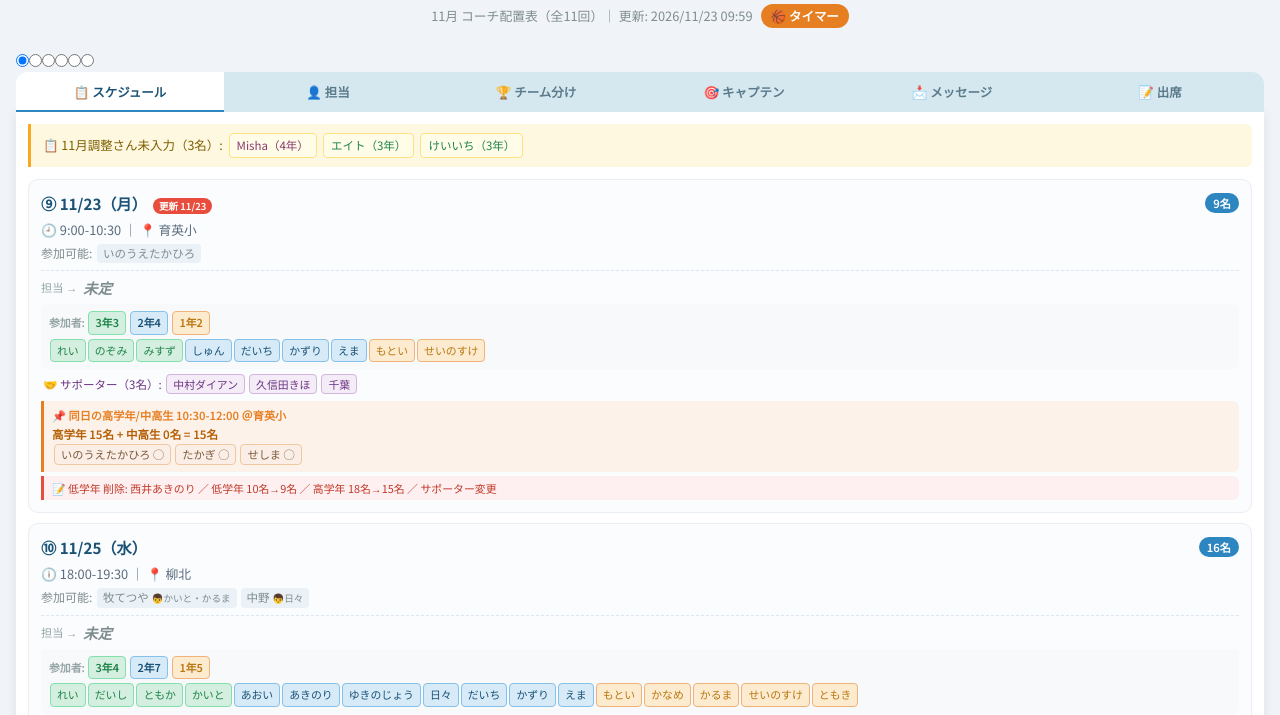
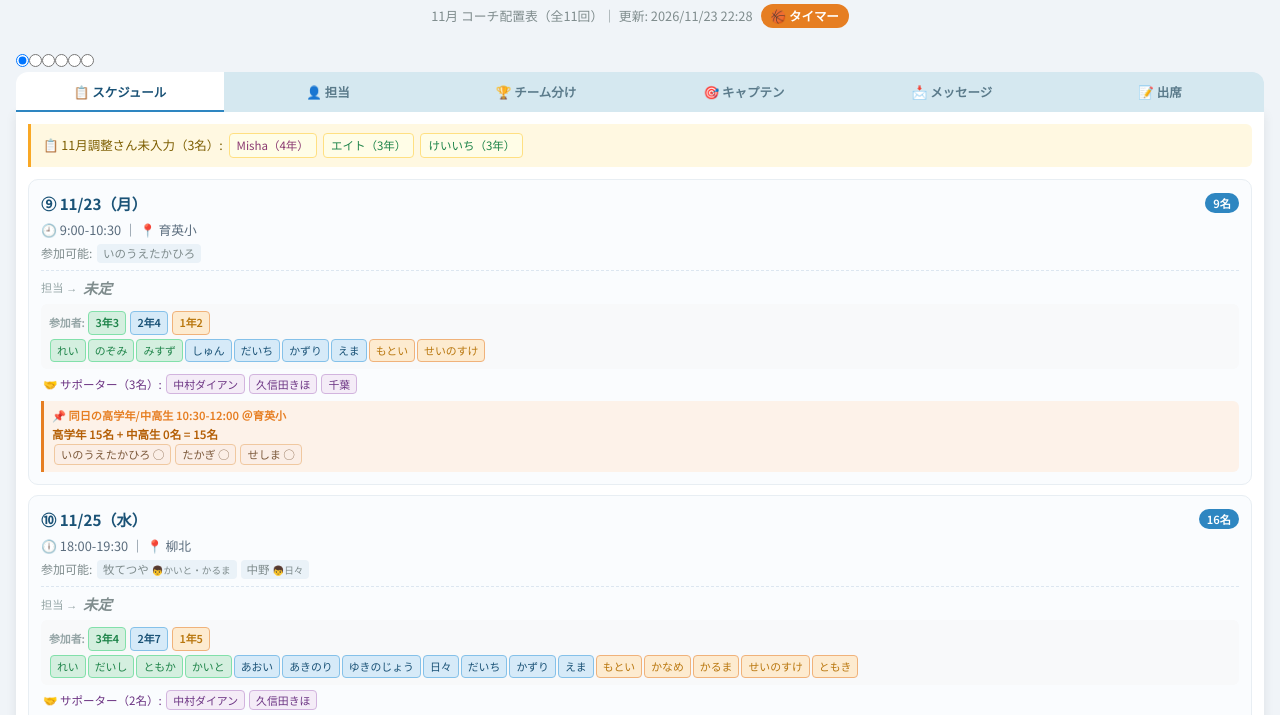
Before and after one commit to DianeNakamura/blazers-schedule, a plain HTML site: page index.html in a window 1280 px wide. Shown: the part 48-763 px from the top of the page. Drawn offline with Linux system fonts and the light colour scheme.

Commit message:
Auto-update schedule

```diff
--- a/index.html
+++ b/index.html
@@ -182,7 +182,7 @@
 </head>
 <body>
 <h1>🏀 ブレイザーズ低学年練習スケジュール</h1>
-<p class="subtitle">11月 コーチ配置表（全11回）｜ 更新: 2026/11/23 09:59<a href="https://dianenakamura.github.io/bball-timer/" target="_blank" rel="noopener" class="ext-link" style="margin-left:8px;display:inline-block;padding:3px 10px;background:#e67e22;color:#fff;border-radius:14px;font-size:.78rem;font-weight:700;text-decoration:none">🏀 タイマー</a></p>
+<p class="subtitle">11月 コーチ配置表（全11回）｜ 更新: 2026/11/23 22:28<a href="https://dianenakamura.github.io/bball-timer/" target="_blank" rel="noopener" class="ext-link" style="margin-left:8px;display:inline-block;padding:3px 10px;background:#e67e22;color:#fff;border-radius:14px;font-size:.78rem;font-weight:700;text-decoration:none">🏀 タイマー</a></p>
 <input type="radio" name="tab" id="tab1" checked><input type="radio" name="tab" id="tab2"><input type="radio" name="tab" id="tab4"><input type="radio" name="tab" id="tab5"><input type="radio" name="tab" id="tab6"><input type="radio" name="tab" id="tab7">
 <div class="tabs"><label for="tab1">📋 スケジュール</label><label for="tab2">👤 担当</label><label for="tab4">🏆 チーム分け</label><label for="tab5">🎯 キャプテン</label><label for="tab6">📩 メッセージ</label><label for="tab7">📝 出席</label></div>
 
@@ -191,14 +191,13 @@
   <div class="not-entered">📋 11月調整さん未入力（3名）: <span class="not-entered-name gl4">Misha（4年）</span><span class="not-entered-name gl3">エイト（3年）</span><span class="not-entered-name gl3">けいいち（3年）</span></div>
 <div id="schedule-sessions">
   <p id="schedule-empty" class="schedule-empty" hidden>今日以降の予定はありません。</p>
-  <div id="upcoming-sessions"><div class="schedule-session" data-session-date="2026-11-23">  <div class="card"><div class="card-header"><span class="date">⑨ 11/23（月）<span class="diff-badge">更新 11/23</span></span><span class="badge">9名</span></div>
+  <div id="upcoming-sessions"><div class="schedule-session" data-session-date="2026-11-23">  <div class="card"><div class="card-header"><span class="date">⑨ 11/23（月）</span><span class="badge">9名</span></div>
     <div class="venue">🕘 9:00-10:30 ｜ 📍 育英小</div>
     <div class="available">参加可能: <span>いのうえたかひろ</span></div>
     <div class="assigned"><span class="assigned-label">担当 →</span><span class="assigned-name not-needed">未定</span></div>
     <div class="participants-inline"><div class="p-label">参加者: <span class="grade-label gl3">3年3</span> <span class="grade-label gl2">2年4</span> <span class="grade-label gl1">1年2</span></div><span class="g3">れい</span><span class="g3">のぞみ</span><span class="g3">みすず</span><span class="g2">しゅん</span><span class="g2">だいち</span><span class="g2">かずり</span><span class="g2">えま</span><span class="g1">もとい</span><span class="g1">せいのすけ</span></div>
     <div class="supporters">🤝 サポーター（3名）: <span class="sup-name">中村ダイアン</span><span class="sup-name">久信田きほ</span><span class="sup-name">千葉</span></div>
     <div class="kounen"><div class="kounen-title">📌 同日の高学年/中高生 10:30-12:00 ＠育英小</div><div class="kounen-participants">高学年 15名 + 中高生 0名 = 15名</div><span>いのうえたかひろ ◯</span><span>たかぎ ◯</span><span>せしま ◯</span></div>
-    <div class="diff-detail">📝 低学年 削除: 西井あきのり ／ 低学年 10名→9名 ／ 高学年 18名→15名 ／ サポーター変更</div>
   </div>
 </div><div class="schedule-session" data-session-date="2026-11-25">  <div class="card"><div class="card-header"><span class="date">⑩ 11/25（水）</span><span class="badge">16名</span></div>
     <div class="venue">🕕 18:00-19:30 ｜ 📍 柳北</div>
```
